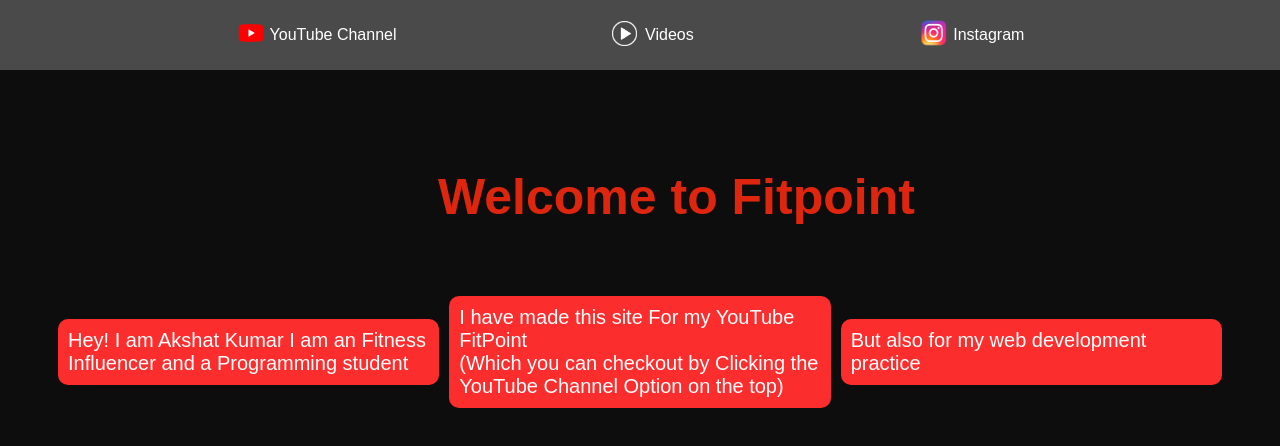
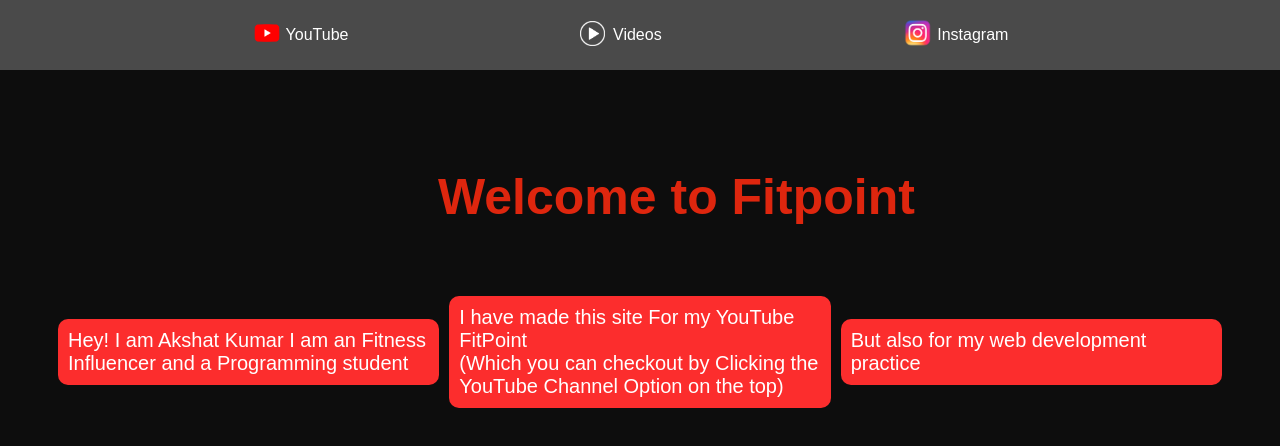
Before and after one commit to Akshatkumardev/fitpoint.fit, a plain HTML site: page index.html in a window 1280 px wide. Drawn offline with Linux system fonts and the light colour scheme; a script that the page names is missing.

Commit message:
index.html

```diff
--- a/index.html
+++ b/index.html
@@ -11,7 +11,7 @@
         <img src="images/vecteezy_youtube-logo-png-youtube-icon-transparent_18930572_34.png">
       </a>
       <a class="videolink" href="https://www.youtube.com/@FitPointt/featured">
-        YouTube Channel
+        YouTube
       </a>
     </div>
 
```
